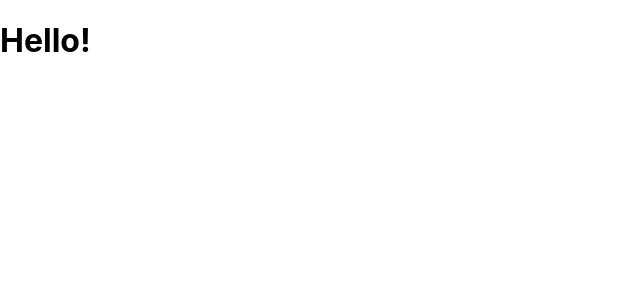
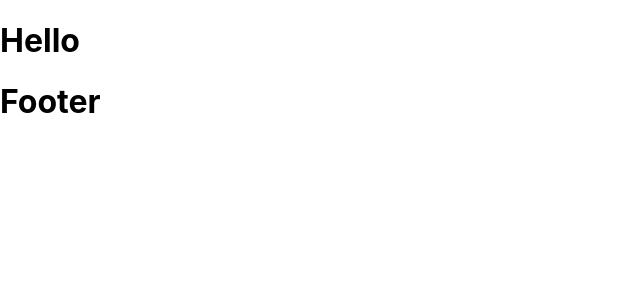
Before and after one commit to Elldrigar/e-shop, a React (Create React App) app in the folder front/: page / in a window 1280 px wide. Shown: the top 300 px of the page, without its empty margins (0-640 px from the left). Built offline with nearby package versions, Linux system fonts and the light colour scheme.

Commit message:
Create Header and Footer components

```diff
--- a/front/src/App.js
+++ b/front/src/App.js
@@ -1,10 +1,13 @@
 import React from 'react'
+import { Header } from './components/Header'
+import { Footer } from './components/Footer'
 import './App.css'
 
 const App = () => {
   return (
     <>
-      <h1>Hello!</h1>
+      <Header />
+      <Footer />
     </>
   )
 }
--- /dev/null
+++ b/front/src/components/Footer/Footer.jsx
@@ -0,0 +1,11 @@
+import React from 'react'
+
+const Footer = () => {
+	return (
+		<>
+			<h1>Footer</h1>
+		</>
+	)
+}
+
+export default Footer
--- /dev/null
+++ b/front/src/components/Footer/index.js
@@ -0,0 +1 @@
+export { default as Footer } from './Footer';
--- /dev/null
+++ b/front/src/components/Header/Header.jsx
@@ -0,0 +1,11 @@
+import React from 'react'
+
+const Header = () => {
+  return (
+    <>
+      <h1>Hello</h1>
+    </>
+  )
+}
+
+export default Header
--- /dev/null
+++ b/front/src/components/Header/index.js
@@ -0,0 +1 @@
+export { default as Header } from './Header';
```
